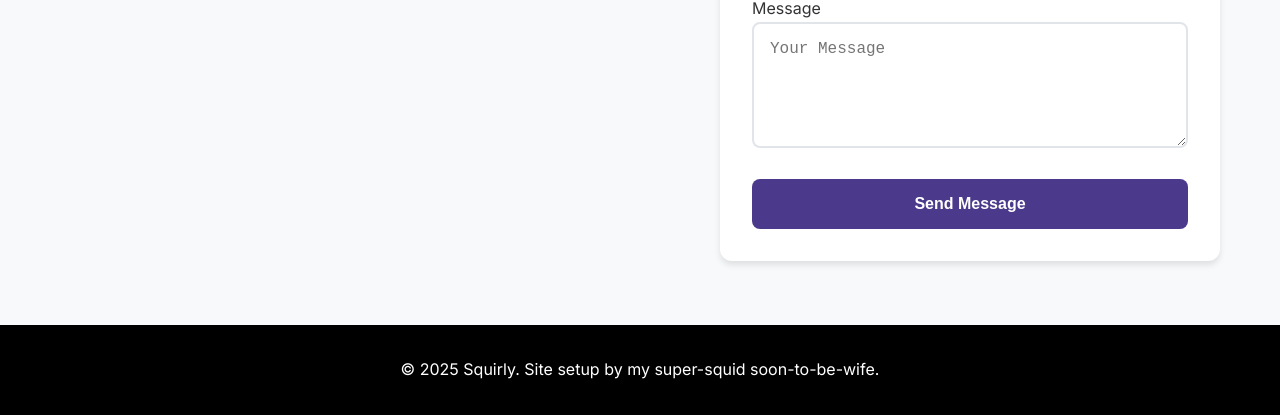
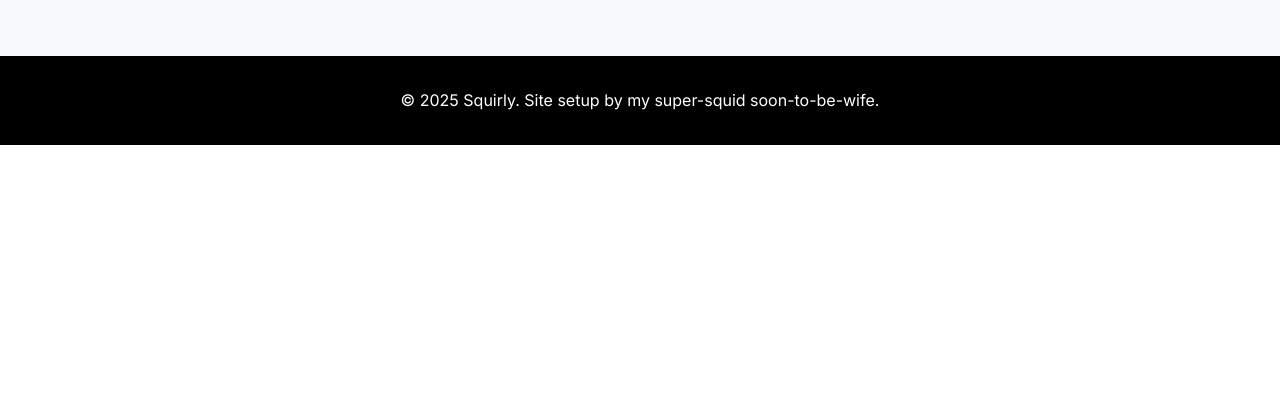
Before and after one commit to alycest/squirly-website, a website: page index.html in a window 1280 px wide. Shown: the part 1701-2116 px from the top of the page. After the commit the page ends 1846 px from the top, so only its background shows below. Drawn offline with Linux system fonts and the light colour scheme.

Commit message:
Trying to workout the 404 issue

```diff
--- a/index.html
+++ b/index.html
@@ -195,7 +195,7 @@
                     </div>
                 </div>
 
-                <form class="contact-form" method="POST" action="send.php">
+                <!-- <form class="contact-form" method="POST" action="send.php">
                     <div class="form-group">
                         <label for="name">Name</label>
                         <input type="text" id="name" name="name" placeholder="Your Name" required>
@@ -209,7 +209,7 @@
                         <textarea id="message" name="message" placeholder="Your Message" rows="5" required></textarea>
                     </div>
                     <button type="submit" class="submit-btn">Send Message</button>
-                </form>
+                </form> -->
             </div>
         </div>
     </section>
```
